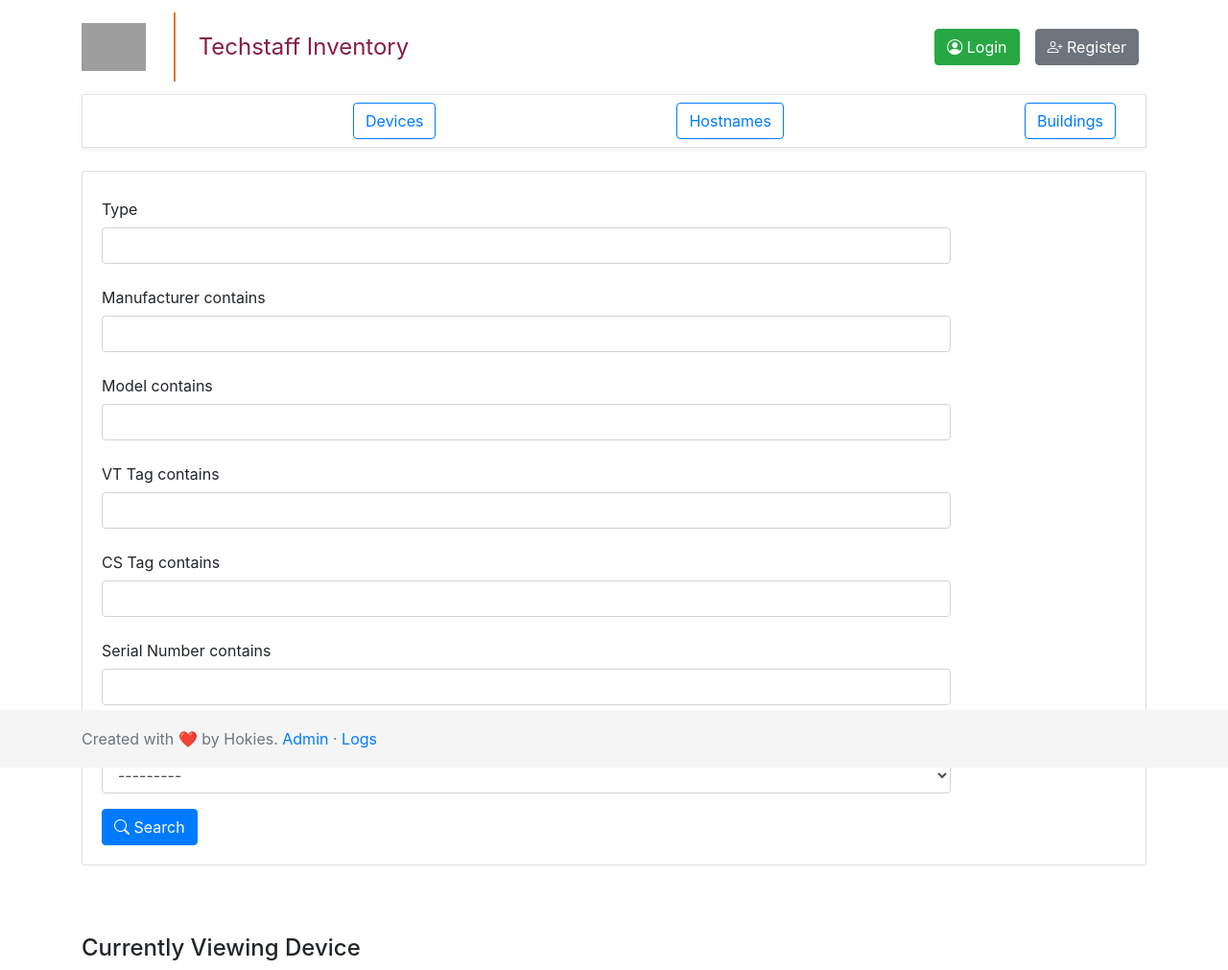
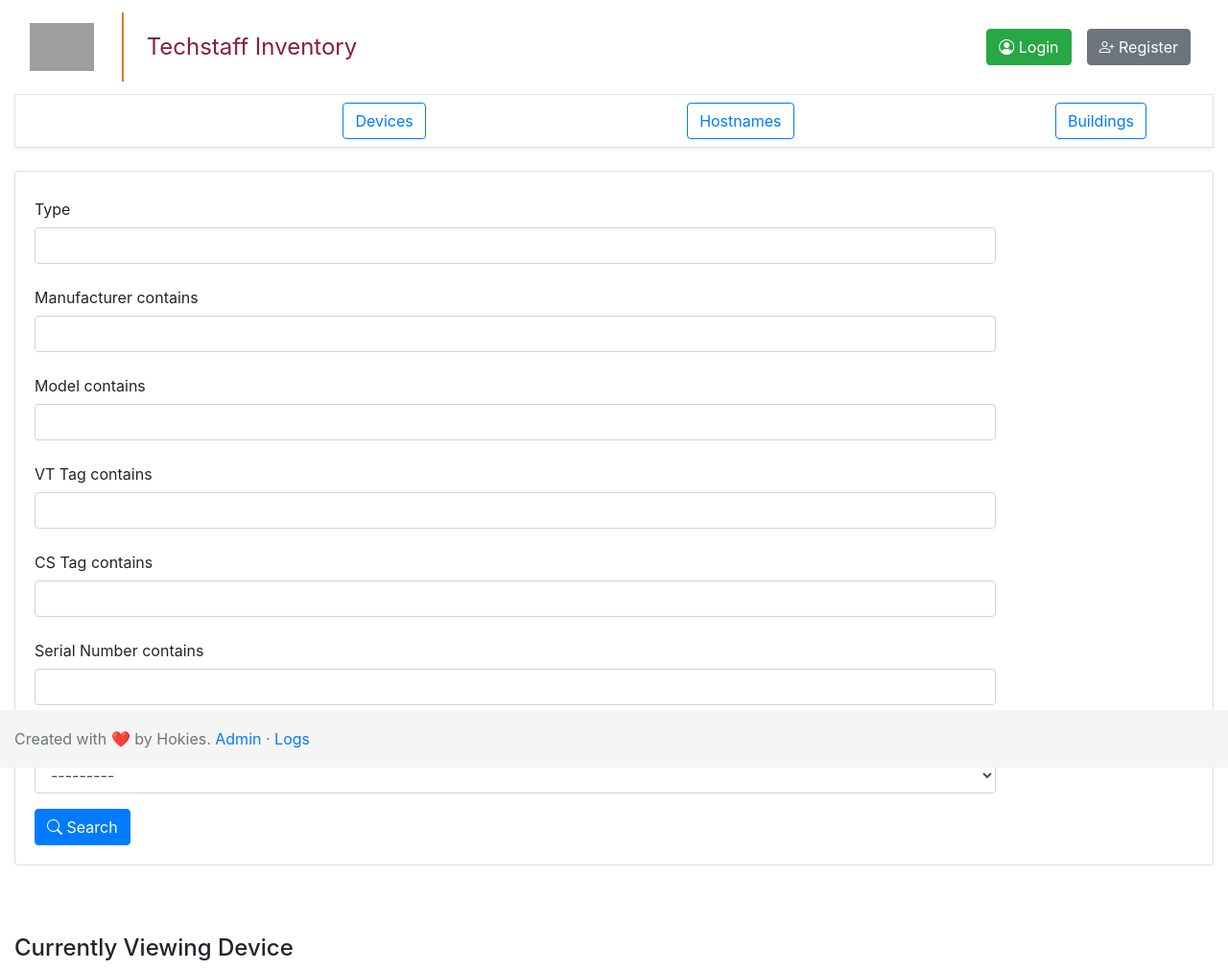
Before and after one commit to chenyuan99/Techstaff-Inventory, a Django app: page /display_devices in a window 1280 px wide. Shown: the top 1011 px of the page at 96% size. Run offline with Django 3.2, Linux system fonts and the light colour scheme; data that the repository does not hold is empty; some libraries are stand-ins or nearby versions; grey boxes are pictures that could not be loaded.

Commit message:
make container fluid for more content

```diff
--- a/hello/templates/base.html
+++ b/hello/templates/base.html
@@ -243,7 +243,7 @@
     </div>
     </nav>
     <nav class="navbar navbar-expand-sm mb-3s">
-        <div class="container">
+        <div class="container-fluid">
             <a class="navbar-brand " href="/">
                 <img alt="" class="vt-logo-image" src="https://www.assets.cms.vt.edu/images/maroonVTonWhite.svg"
                     focusable="false" aria-hidden="true">
--- a/hello/templates/footer.html
+++ b/hello/templates/footer.html
@@ -5,7 +5,7 @@ Version 07/18/2020 -->
 
 <body>
   <div class="footer">
-    <div class="container">
+    <div class="container-fluid">
       <!-- <hr> -->
       <span  class="text-muted"> Created with ❤️ by Hokies. <a href="/admin"> Admin</a> · <a href="./admin/admin/logentry/" >Logs</a> </span>
     </div>
--- a/hello/templates/index.html
+++ b/hello/templates/index.html
@@ -2,7 +2,7 @@
 {% load static %}
 {% block content %}
 {% load crispy_forms_tags %}
-<div class="container ">
+<div class="container-fluid ">
 	<nav class="navbar navbar-expand-sm mb-3s flex-column flex-md-row bd-navbar border-top border-left border-right border-bottom shadow-sm ">
 		<div class="container ">
 			<br>
```
